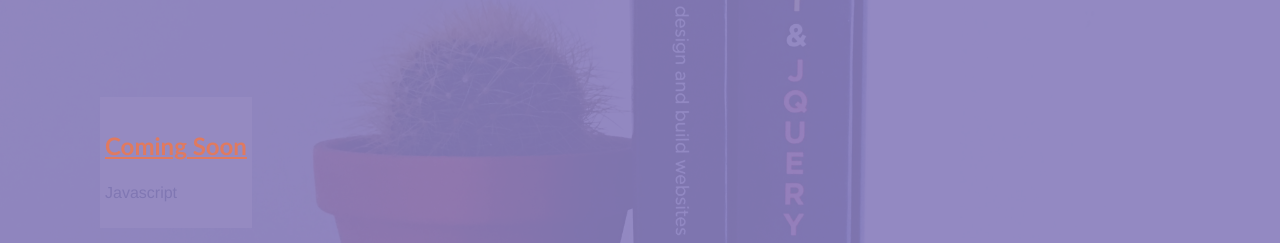
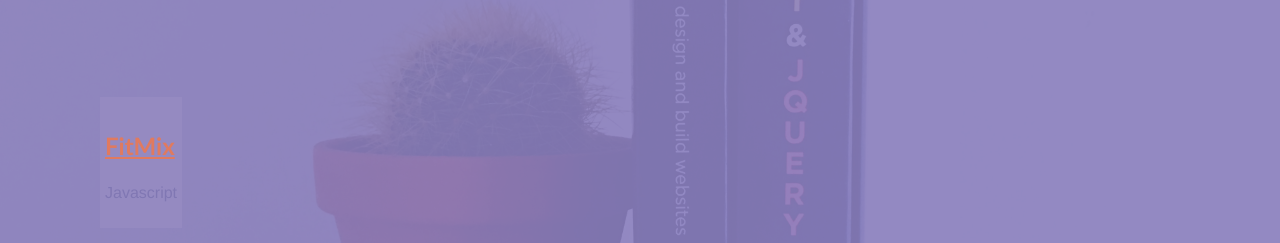
Before and after one commit to loyallhart/My-Portfolio, a plain HTML site: page index.html in a window 1280 px wide. Shown: the part 2040-2283 px from the top of the page. Drawn offline with Linux system fonts and the light colour scheme.

Commit message:
added FitMix App

```diff
--- a/index.html
+++ b/index.html
@@ -59,7 +59,7 @@
                 <article id="image2">
                     <span role="img" aria-label="Small succulent pot next two black books on HTML, CSS, and Javascript."></span>
                     <div>
-                        <h3><a href="#" class="link">Coming Soon</a></h3>
+                        <h3><a href="https://gabrielarec.github.io/FitMix/ " class="link">FitMix</a></h3>
                         <p>Javascript</p>
                     </div>
                 </article>
```
Also changed, not shown: 1 other file.
